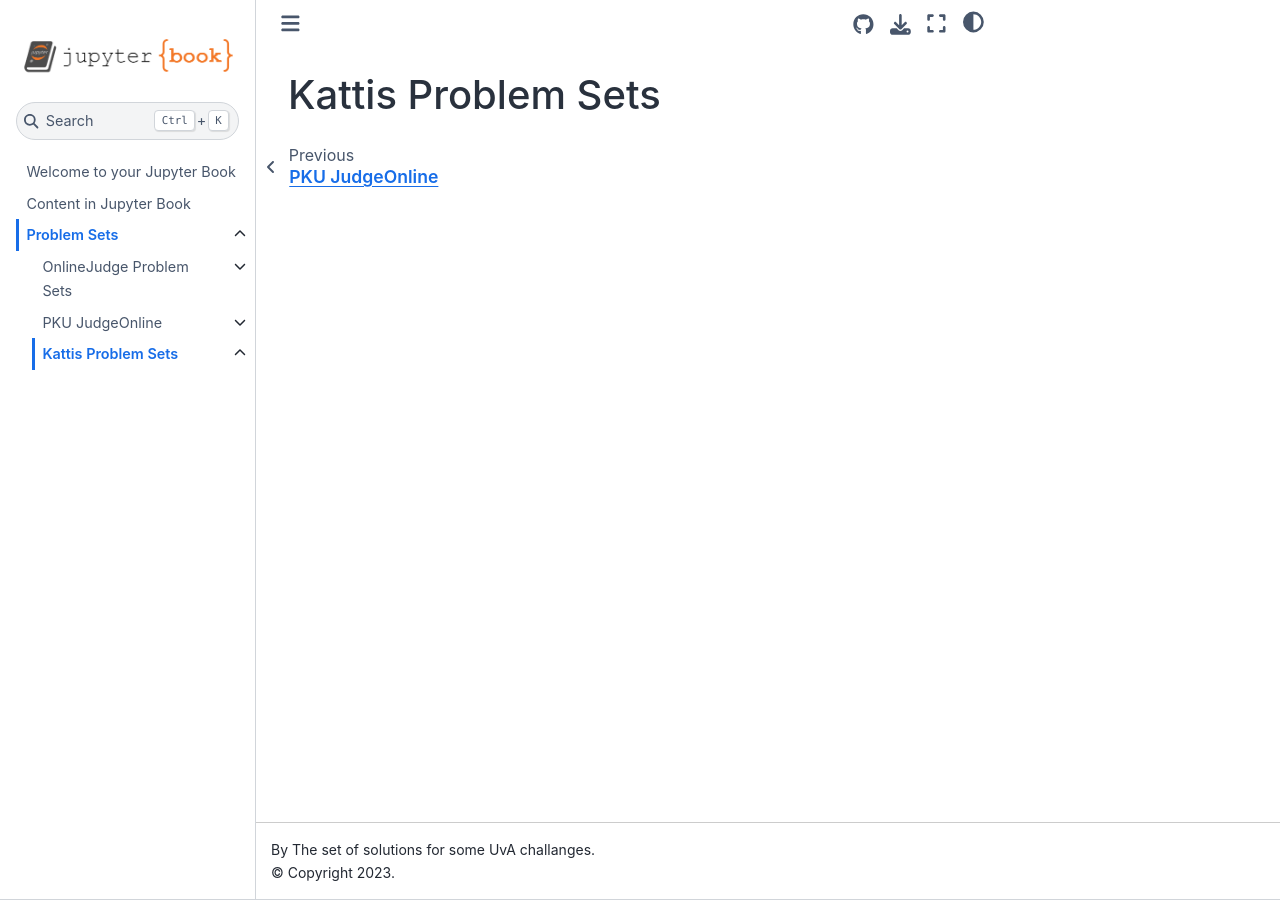
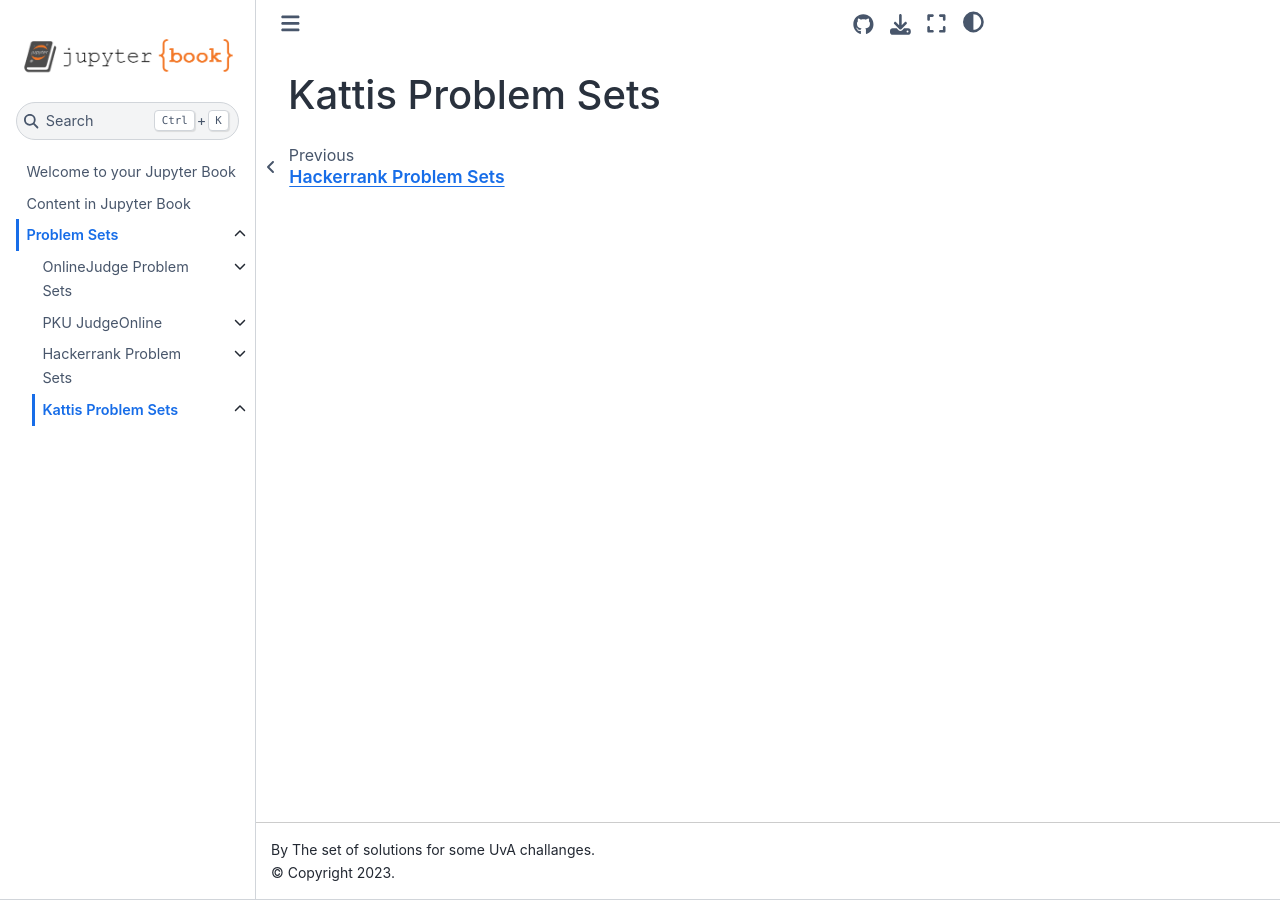
Before and after one commit to Zaryob/algorithmsolutions, a Jupyter Book: the page built from ProblemSetValues/Kattis/index.md, in a window 1280 px wide. Built offline with Jupyter Book 1.0.4 settings and Sphinx 7.4.7 and the Sphinx Book theme 1.1.4, drawn with Linux system fonts in a browser that asks for light colours; pages that are not in the unit, such as notebooks, are missing from menus; some of the changed lines change nothing that is shown.

Commit message:
Fixed for binder.

```diff
--- a/ProblemSetValues/HackerRank/index.md
+++ b/ProblemSetValues/HackerRank/index.md
@@ -0,0 +1,2 @@
+Hackerrank Problem Sets
+=======================
--- a/_config.yml
+++ b/_config.yml
@@ -23,7 +23,7 @@
 repository:
   url: https://github.com/Zaryob/algorithmsolutions
   path_to_book: docs  # Optional path to your book, relative to the repository root
-  branch: master  # Which branch of the repository should be used when creating links (optional)
+  branch: main  # Which branch of the repository should be used when creating links (optional)
 
 # Add GitHub buttons to your book
 # See https://jupyterbook.org/customize/config.html#add-a-link-to-your-repository
```
